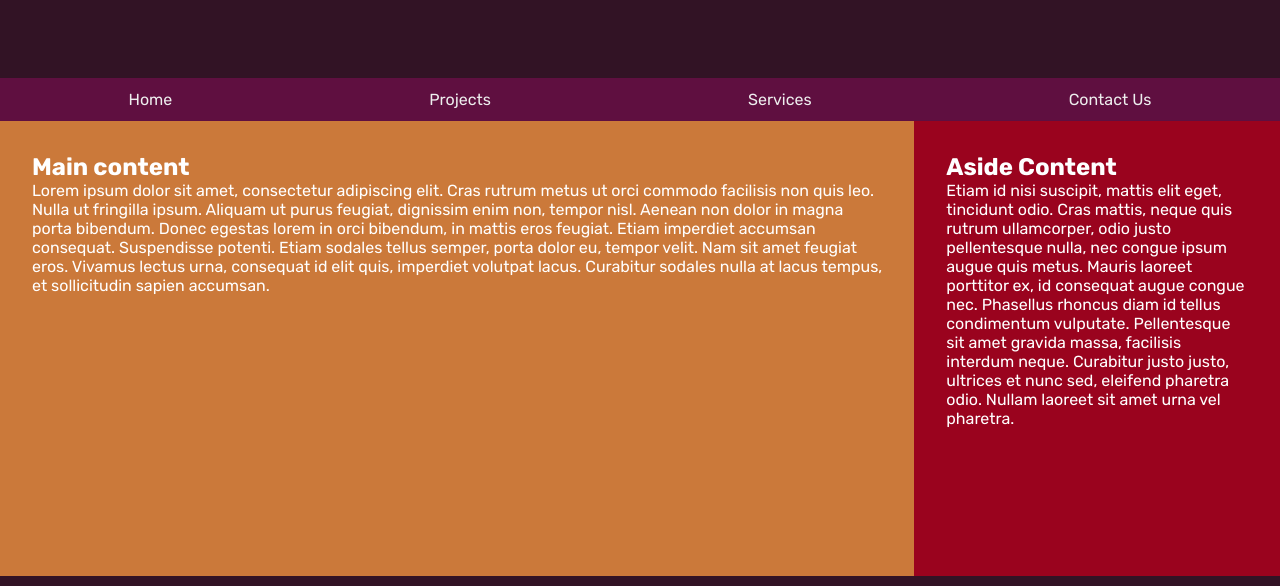
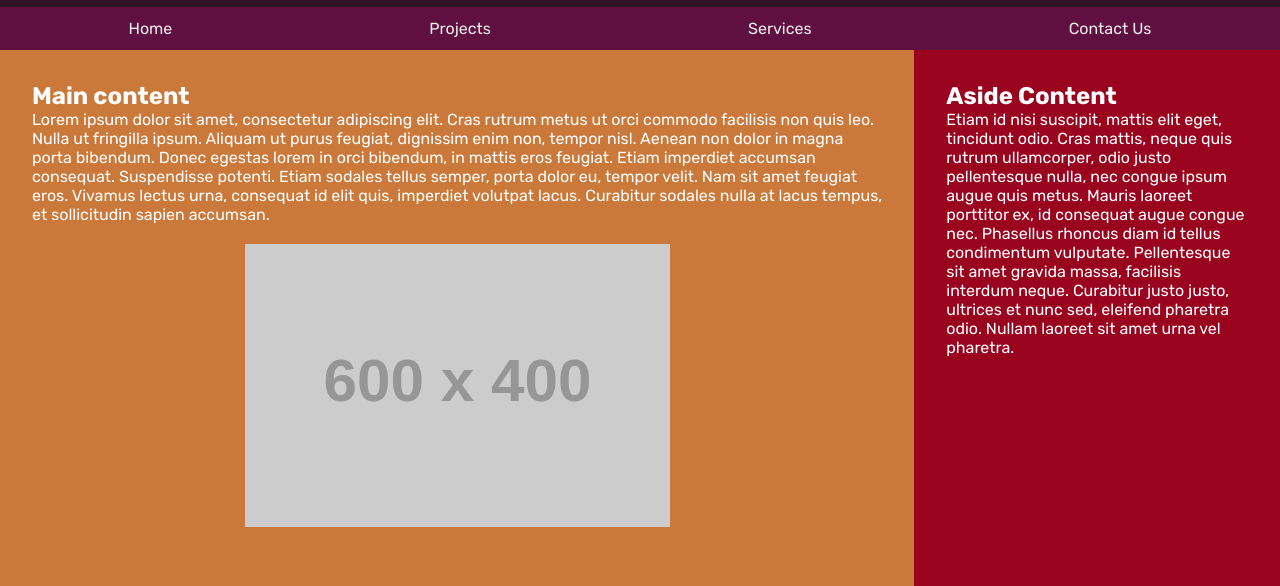
Before and after one commit to Webdeveloperintraining/wdd131, a plain HTML site: page week01/basic-layout.html in a window 1280 px wide. Shown: the part 73-659 px from the top of the page. Drawn offline with Linux system fonts and the light colour scheme.

Commit message:
basic layout activity corrections done

```diff
--- a/week01/basic-layout.html
+++ b/week01/basic-layout.html
@@ -7,12 +7,11 @@
     <link rel="preconnect" href="https://fonts.gstatic.com" crossorigin>
     <link href="https://fonts.googleapis.com/css2?family=Rubik:ital,wght@0,300..900;1,300..900&display=swap" rel="stylesheet">
     <link rel="stylesheet" href="styles/layout.css">
-    <title>HTML and CSS Review</title>
+    <title>Irvin Silva | WDD 131</title>
 </head>
 <body>
     <header>
         <h1>Header Content</h1>
-    </header>
         <nav>
             <ul>
                 <li><a href="#">Home</a></li>
@@ -21,9 +20,11 @@
                 <li><a href="#">Contact Us</a></li>
             </ul>
         </nav>
+    </header>
     <main>
         <h2>Main content</h2>
         <p>Lorem ipsum dolor sit amet, consectetur adipiscing elit. Cras rutrum metus ut orci commodo facilisis non quis leo. Nulla ut fringilla ipsum. Aliquam ut purus feugiat, dignissim enim non, tempor nisl. Aenean non dolor in magna porta bibendum. Donec egestas lorem in orci bibendum, in mattis eros feugiat. Etiam imperdiet accumsan consequat. Suspendisse potenti. Etiam sodales tellus semper, porta dolor eu, tempor velit. Nam sit amet feugiat eros. Vivamus lectus urna, consequat id elit quis, imperdiet volutpat lacus. Curabitur sodales nulla at lacus tempus, et sollicitudin sapien accumsan.</p>
+        <img src="https://placehold.co/600x400" alt="image placeholder">
     </main>
     <aside>
         <h2>Aside Content</h2>
--- a/week01/styles/layout.css
+++ b/week01/styles/layout.css
@@ -9,18 +9,19 @@
 body{
     display: grid;
     grid-template-columns: 2.5fr 1fr;
-    grid-template-rows: 1fr auto 3fr 1fr;
+    grid-template-rows: auto 3fr auto;
     height: 100vh;
 }
 
 header{
-    padding: 1rem;
     background-color: #321325;
     grid-column: 1/4;
 }
 
+header h1, footer h2{ padding: 1rem; }
+
 nav{
-    grid-column: 1/4;
+    margin: 10px 0px 0px 0px;
 }
 
 nav ul{
@@ -48,6 +49,14 @@ main{
     padding: 2rem;
 }
 
+main img{
+    display: block;
+    margin:20px auto;
+    max-width: 600px;
+    min-width: 200px;
+    width:50%;
+}
+
 aside{
     grid-column: 2/3;
     padding: 2rem;
```
Lines whose indentation alone changed are shown as unchanged.
